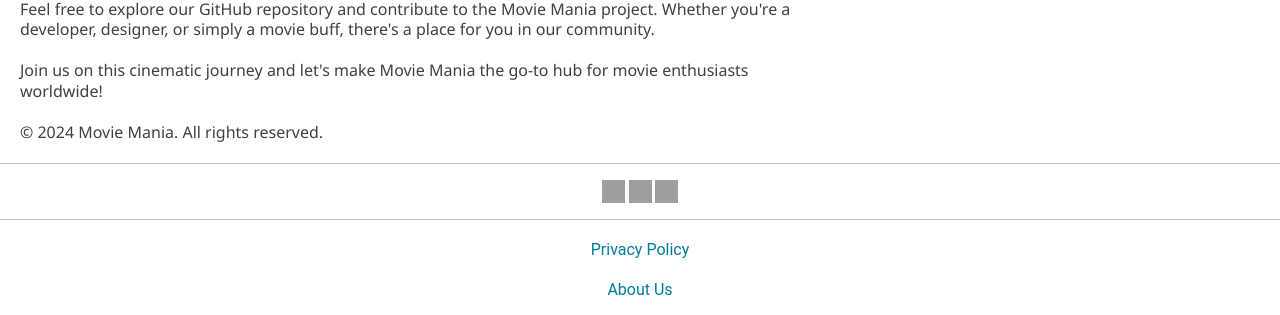
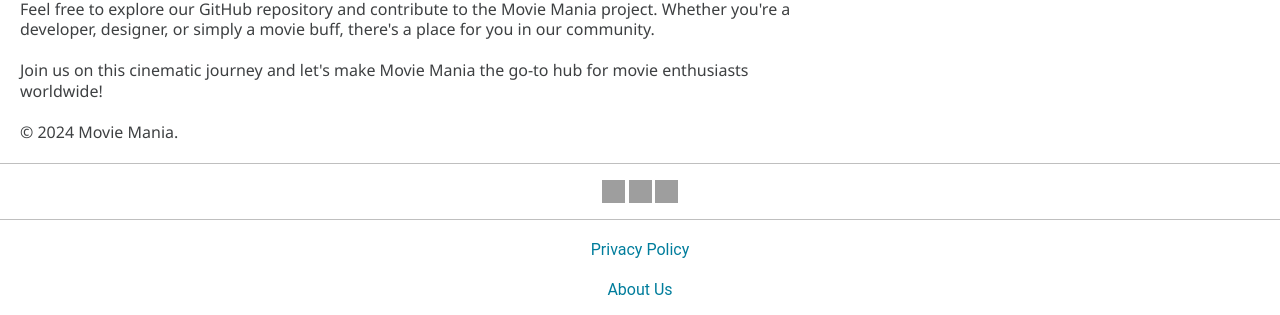
Before and after one commit to Madxwsp/madxwsp.github.io, a Jekyll site: the page built from about-us.html, in a window 1280 px wide. Shown: the part 412-727 px from the top of the page. Built offline with Jekyll 4.4.1, drawn with Linux system fonts in a browser that asks for light colours; some web fonts are replaced; grey boxes are pictures that could not be loaded.

Commit message:
Update about-us.html

```diff
--- a/about-us.html
+++ b/about-us.html
@@ -41,7 +41,7 @@ permalink: /about-us
 
     <footer>
         <!-- Add your footer content here -->
-        <p>&copy; 2024 Movie Mania. All rights reserved.</p>
+        <p>&copy; 2024 Movie Mania.</p>
     </footer>
 
 
```
